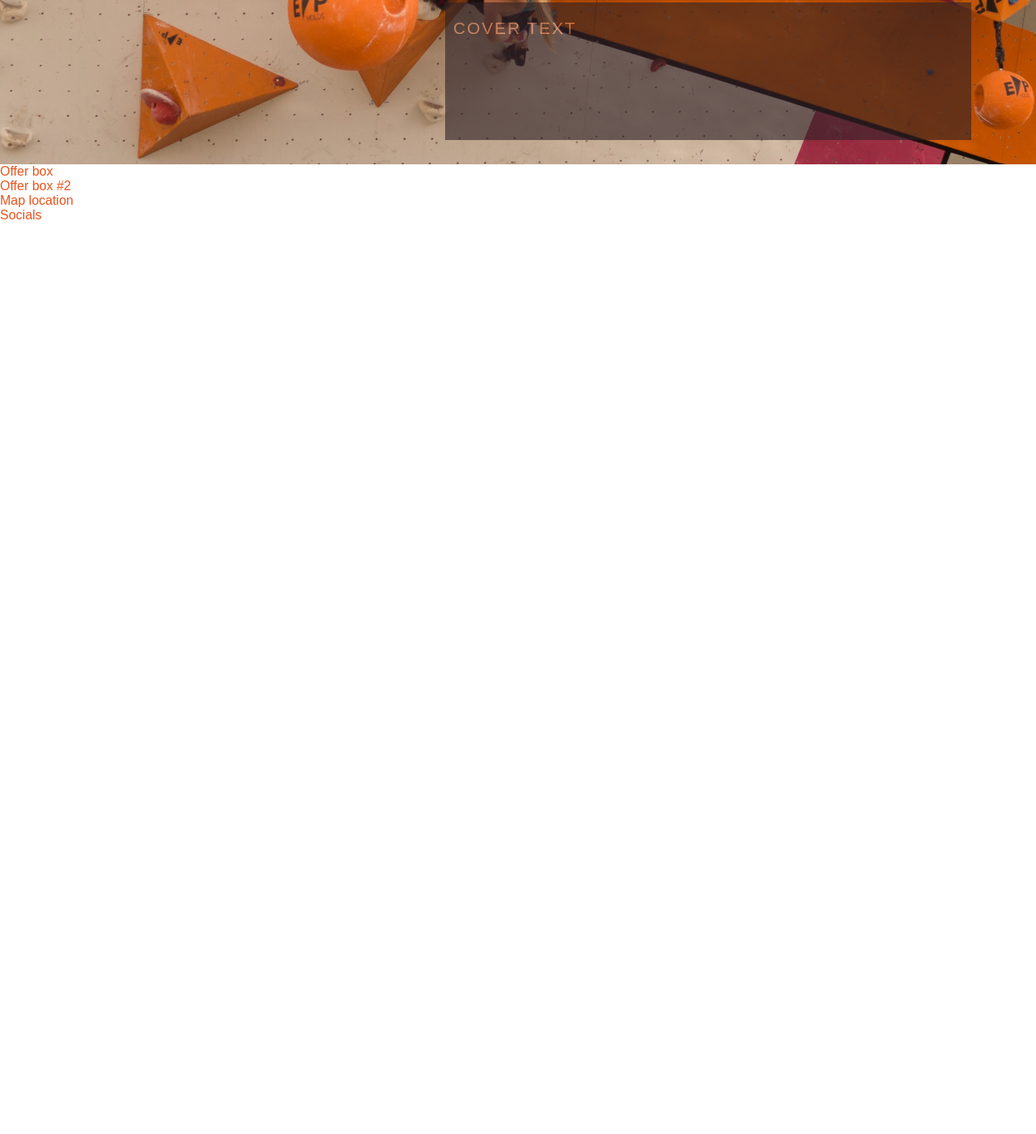
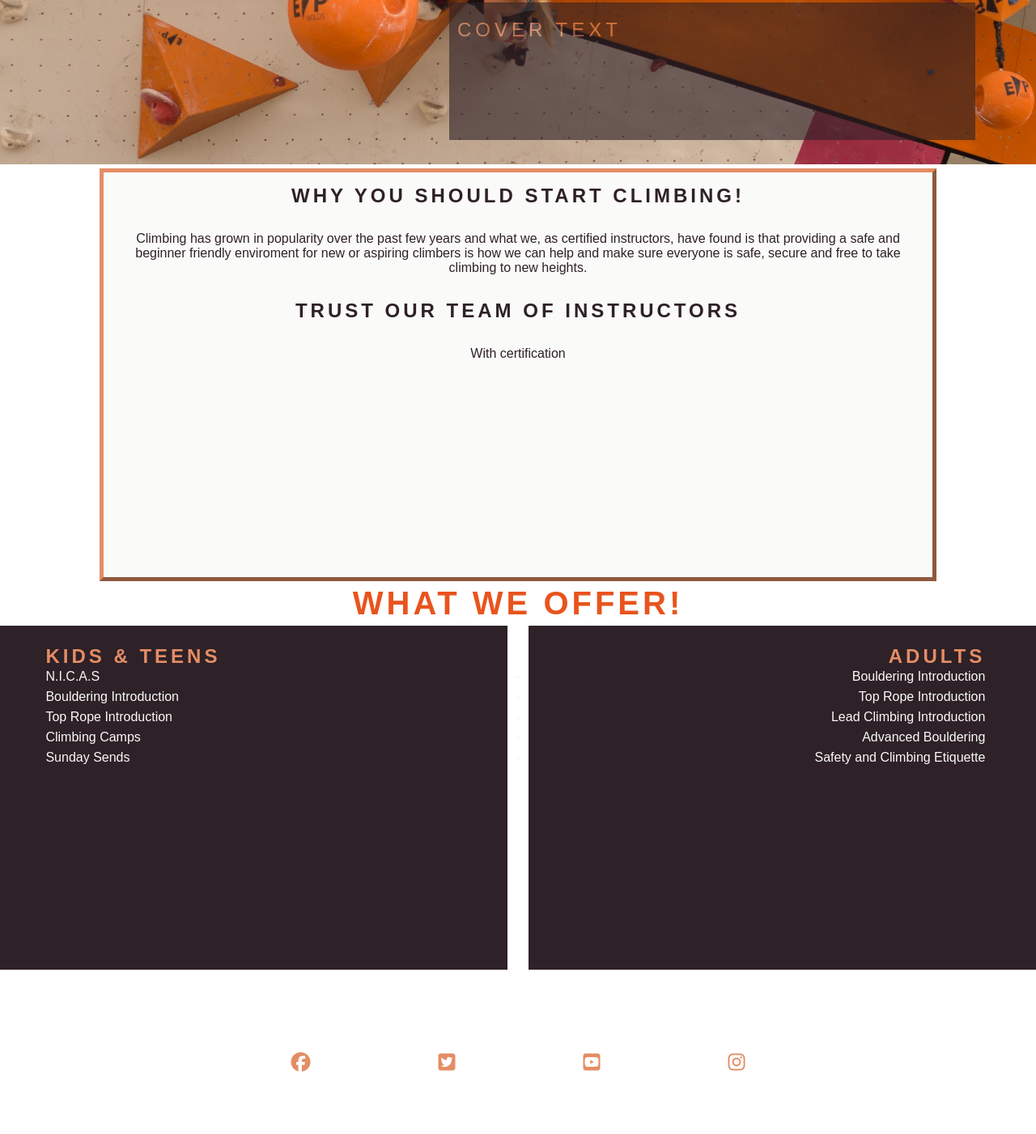
Before and after one commit to Haloegen/get_climbing, a plain HTML site: page index.html in a window 1280 px wide. Shown: the part 447-1848 px from the top of the page at 81% size. Before the commit the page ends 800 px from the top, so only its background shows below. Drawn offline with Linux system fonts and the light colour scheme.

Commit message:
add style and core structure for class html

```diff
--- a/assets/css/style.css
+++ b/assets/css/style.css
@@ -56,7 +56,7 @@ h1, h2 {
 }
 
 #menu a:hover {
-    border: 1px solid #E48D65;
+    border: 2px solid #E48D65;
     border-style: inset;
 }
 
@@ -88,14 +88,14 @@ h1, h2 {
 }
 
 #cover-text {
-    font-size: 130%;
+    font-size: 150%;
     font-family:Roboto-Slab, sans-serif;
     text-transform: uppercase;
-    letter-spacing: 2px;
+    letter-spacing: 5px;
 
     width: 50%;
     height: 150px;
-    margin-right: 30px;
+    margin-right: 25px;
 
     padding-top: 20px;
     padding-left: 10px;
@@ -106,5 +106,129 @@ h1, h2 {
     color: #E48D65;
     opacity: 0.6;
     position: absolute;
+}
 
+/* offer-boxes and main-value */
+
+#main-value {
+    height: 500px;
+    width: 80%;
+    background-color: #FAFAF9;
+    margin: 0 auto;
+    margin-top: 5px;
+    border: 5px solid #E48D65;
+    border-style: outset;
 }
+
+#main-value-heading h2, #main-value-heading p {
+    color: #2E2127;
+    text-align: center;
+    padding: 15px;
+}
+
+#offering {
+    height: 500px;
+}
+
+.offer-box {
+    padding-top: 25px;
+    width: 49%;
+    background-color: #2E2127;
+    color: #FAFAF9;
+    height: 400px;
+}
+
+.offer-box-heading {
+    width: 90%;
+    line-height: 25px;
+    clear: both;
+    margin-bottom: 50px;
+}
+
+#right-offer {
+    float: right;
+}
+
+#left-offer {
+    float: left;
+    text-align: left;
+}
+
+#right-offer-heading li {
+    text-align: right;
+}
+
+#right-offer-heading h2 {
+    text-align: right;
+    color: #E48D65;
+}
+
+#left-offer-heading li {
+    text-align: left;
+    margin-left: 10%;
+    list-style-type: none;
+}
+
+#left-offer-heading h2 {
+    text-align: left;
+    margin-left: 10%;
+    color: #E48D65;
+}
+
+#introduction {
+    text-align: center;
+    margin: 5px 0;
+    font-size: 250%;
+}
+
+/* classes html css */
+/*
+#classes-outer {
+    height: 600px;
+    width: 100%;
+}
+
+
+.classes {
+    height: 500px;
+    width: 80%;
+    background-color: #FAFAF9;
+    margin: 0 auto;
+    margin-top: 5px;
+    border: 5px solid #E48D65;
+    border-style: outset;
+    text-align: center;
+}
+
+/*
+
+/* #kid-classes {
+    padding-top: 25px;
+    width: 80%;
+    background-color: #2E2127;
+    color: #FAFAF9;
+    height: 400px;
+    margin: 0 auto;
+    text-align: center;
+}
+*/
+
+/* footer */
+
+footer {
+    height: 150px;
+}
+.social {
+    text-align: center;
+}
+
+.social>li {
+    display: inline;
+}
+
+.social i {
+    font-size: 150%;
+    margin: 1%;
+    padding: 5%;
+    color: #E48D65;
+}
--- a/index.html
+++ b/index.html
@@ -5,6 +5,7 @@
     <meta http-equiv="X-UA-Compatible" content="IE=edge">
     <meta name="viewport" content="width=device-width, initial-scale=1.0">
     <link rel="stylesheet" href="assets/css/style.css">
+    <script src="https://kit.fontawesome.com/47ebf3a1f1.js" crossorigin="anonymous"></script>
     <title>Get Climbing</title>
 </head>
 <body>
@@ -34,23 +35,72 @@
             </div>
         </div>
     </section>
-    <Section>
-        <div>
-            <div>
-                Offer box
+    <section id="values">
+        <div id="main-value">
+            <div id="main-value-heading">
+                <h2>
+                    Why you should start Climbing!
+                </h2>
+                <p>
+                    Climbing has grown in popularity over the past few years and what we, as certified instructors, have found is that providing a safe and beginner friendly enviroment for new or aspiring climbers is how we can help and make sure everyone is safe, secure and free to take climbing to new heights.
+                </p>
+                <h2>
+                    Trust our team of Instructors
+                </h2>
+                <p>
+                    With certification
+                </p>
             </div>
         </div>
-        <div>
-            <div>
-                Offer box #2
+    </section>
+    <section id="offering">
+        <h2 id="introduction">
+            What we offer!
+        </h2>
+        <div id="left-offer" class="offer-box">
+            <div class="offer-box-heading" id="left-offer-heading">
+                <h2>
+                   Kids & Teens
+                </h2>
+                <ul>
+                    <li>N.I.C.A.S</li>
+                    <li>Bouldering Introduction</li>
+                    <li>Top Rope Introduction</li>
+                    <li>Climbing Camps</li>
+                    <li>Sunday Sends</li>
+                </ul>
             </div>
         </div>
-    </Section>
-    <div>
-        Map location
-    </div>
+        <div id="right-offer" class="offer-box">
+            <div class="offer-box-heading" id="right-offer-heading">
+                <h2>
+                    Adults
+                </h2>
+                <ul>
+                    <li>Bouldering Introduction</li>
+                    <li>Top Rope Introduction</li>
+                    <li>Lead Climbing Introduction</li>
+                    <li>Advanced Bouldering</li>
+                    <li>Safety and Climbing Etiquette</li>
+                </ul>
+            </div>
+        </div>
+    </section>
     <footer>
-        Socials
+            <ul class="social">
+                <li>
+                    <a href="https://www.facebook.com" target="_blank" rel="noopener" aria-label="Visit our Facebook page(opens in a new tab)"><i class="fab fa-facebook"></i></a>
+                </li>
+                <li>
+                    <a href="https://twitter.com" target="_blank" rel="noopener" aria-label="Visit our Twitter page(opens in a new tab)"><i class="fab fa-twitter-square"></i></i></a>
+                </li>
+                <li>
+                    <a href="https://www.youtube.com" target="_blank" rel="noopener" aria-label="Visit our Youtube page(opens in a new tab)"><i class="fab fa-youtube-square"></i></a>
+                </li>
+                <li>
+                    <a href="https://www.instagram.com" target="_blank" rel="noopener" aria-label="Visit our Instagram page(opens in a new tab)"><i class="fab fa-instagram"></i></a>
+                </li>
+            </ul>
     </footer>
 </body>
 </html>
```
Also changed, not shown: class.html (added, +105 -0 lines).
